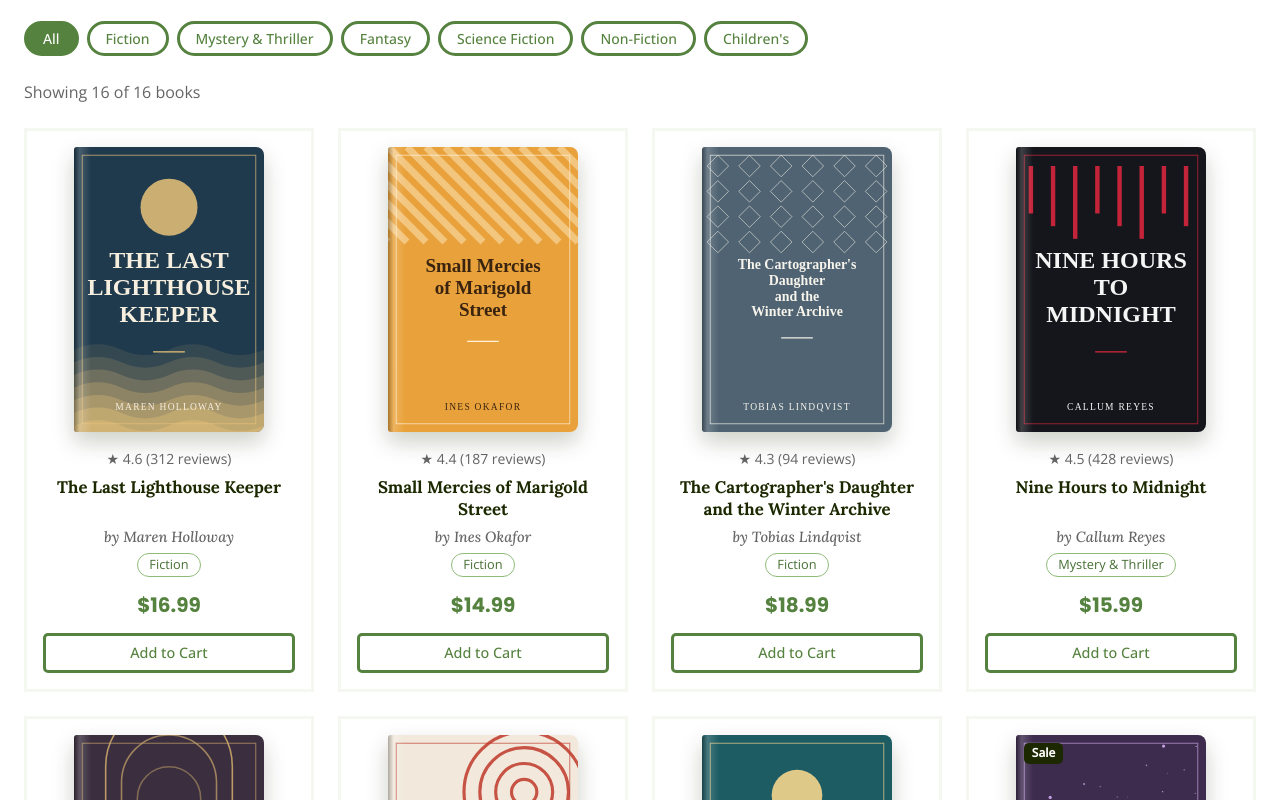
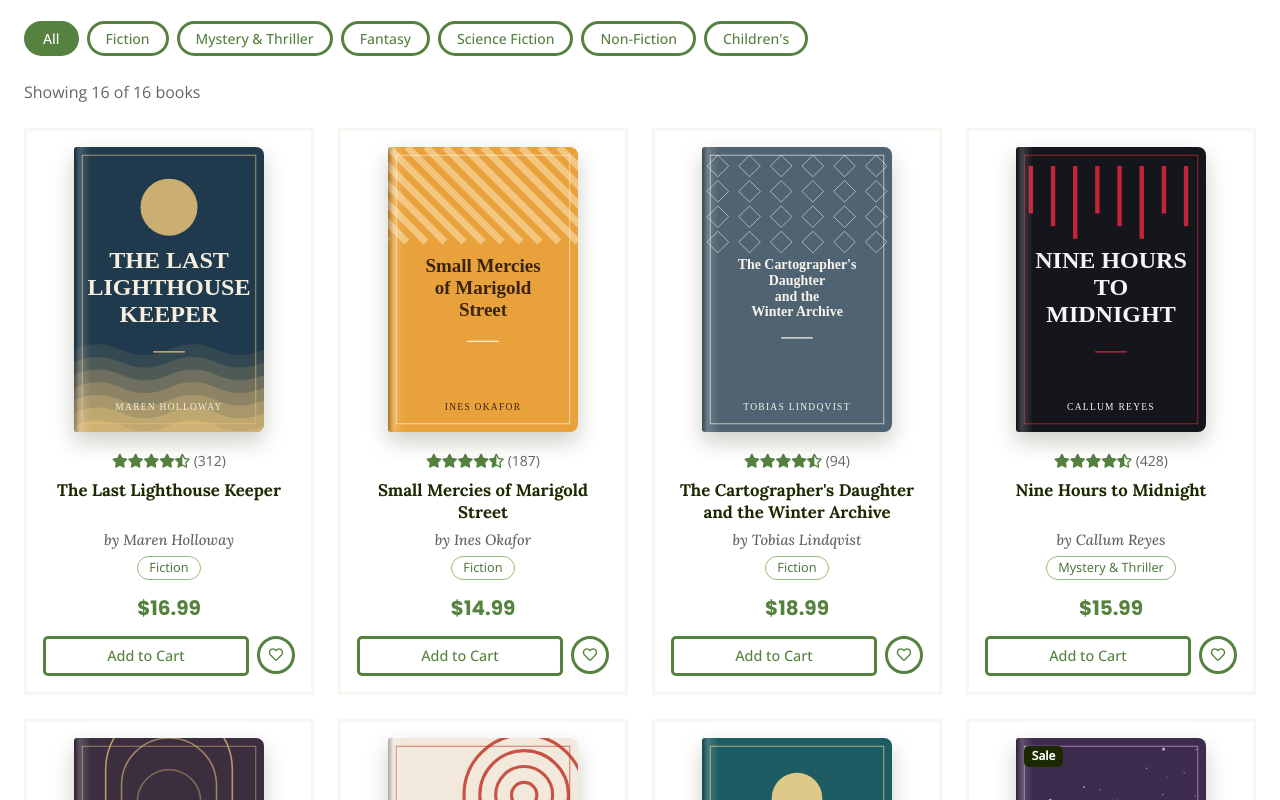
Before and after one commit to AbdalazizHweidi/BookStore-Ecommers, a React (Vite) app: page /books in a window 1280 px wide. Shown: the part 400-1200 px from the top of the page. Built offline with nearby package versions, Linux system fonts and the light colour scheme.

Commit message:
feat: add wishlist heart to book cards

```diff
--- a/src/components/BookCard.tsx
+++ b/src/components/BookCard.tsx
@@ -1,24 +1,22 @@
-
 import { useCartStore } from "../store/cartStore";
+import { useWishlistStore } from "../store/wishlistStore";
 import type { Book } from "../types/book";
 import { formatPrice } from "../utils/formatPrice";
+import StarRating from "./StarRating";
 
-type Props = {
+interface BookCardProps {
   book: Book;
+  // "shop" shows a heart toggle. "wishlist" shows a Remove button instead.
   variant?: "shop" | "wishlist";
-  inWishlist?: boolean;
-  onToggleWishlist?: (bookId: string) => void;
-  onRemoveWishlist?: (bookId: string) => void;
-};
+}
 
-export default function BookCard({
-  book,
-  variant = "shop",
-  inWishlist = false,
-  onToggleWishlist,
-  onRemoveWishlist,
-}: Props) {
+export default function BookCard({ book, variant = "shop" }: BookCardProps) {
   const addToCart = useCartStore((state) => state.addToCart);
+  const isInWishlist = useWishlistStore((state) => state.bookIds.includes(book.id));
+  const toggleWishlist = useWishlistStore((state) => state.toggleWishlist);
+  const removeFromWishlist = useWishlistStore((state) => state.removeFromWishlist);
+
+  const isOnSale = book.originalPrice !== undefined;
 
   return (
     <article className="book-card product-item text-center border h-100 p-3 d-flex flex-column">
@@ -31,15 +29,12 @@ export default function BookCard({
           height={900}
           loading="lazy"
         />
-        {book.originalPrice !== undefined && (
-          <span className="badge book-sale-badge">Sale</span>
-        )}
+        {isOnSale && <span className="badge book-sale-badge">Sale</span>}
       </div>
 
-      <p className="small text-secondary mb-2">
-        ★ {book.rating} ({book.reviewCount} reviews)
-      </p>
+      <StarRating rating={book.rating} reviewCount={book.reviewCount} />
 
+      {/* Long titles are cut after two lines; the full title is in the tooltip and the cover. */}
       <h3 className="book-title h6" title={book.title}>
         {book.title}
       </h3>
@@ -49,52 +44,37 @@ export default function BookCard({
       <div className="mt-auto">
         <p className="book-price h5 text-primary mb-3">
           {formatPrice(book.price)}
-          {book.originalPrice !== undefined && (
+          {isOnSale && (
             <del className="ms-2 small text-secondary">
-              {formatPrice(book.originalPrice)}
+              <span className="visually-hidden">Original price </span>
+              {formatPrice(book.originalPrice!)}
             </del>
           )}
         </p>
 
         <div className="d-flex gap-2">
-          <button
-            type="button"
-            className="btn btn-outline-primary flex-grow-1 px-2"
-            aria-label={`Add to Cart: ${book.title}`}
-            onClick={() => addToCart(book.id)}
-          >
-            Add to Cart
+          <button type="button" className="btn btn-outline-primary flex-grow-1 px-2" onClick={() => addToCart(book.id)}>
+            Add to Cart<span className="visually-hidden">: {book.title}</span>
           </button>
 
-          {variant === "shop" && onToggleWishlist && (
+          {variant === "shop" ? (
             <button
               type="button"
-              className={`btn btn-square wishlist-btn ${
-                inWishlist ? "btn-primary" : "btn-outline-primary"
-              }`}
-              aria-label={
-                inWishlist
-                  ? `Remove ${book.title} from wishlist`
-                  : `Add ${book.title} to wishlist`
-              }
-              aria-pressed={inWishlist}
-              onClick={() => onToggleWishlist(book.id)}
+              className={"btn btn-square wishlist-btn " + (isInWishlist ? "btn-primary" : "btn-outline-primary")}
+              aria-pressed={isInWishlist}
+              aria-label={isInWishlist ? `Remove ${book.title} from wishlist` : `Add ${book.title} to wishlist`}
+              onClick={() => toggleWishlist(book.id)}
             >
-              <i
-                className={`${inWishlist ? "fas" : "far"} fa-heart`}
-                aria-hidden="true"
-              />
+              <i className={(isInWishlist ? "fas" : "far") + " fa-heart"} aria-hidden="true"></i>
             </button>
-          )}
-
-          {variant === "wishlist" && onRemoveWishlist && (
+          ) : (
             <button
               type="button"
               className="btn btn-square btn-outline-primary wishlist-btn"
               aria-label={`Remove ${book.title} from wishlist`}
-              onClick={() => onRemoveWishlist(book.id)}
+              onClick={() => removeFromWishlist(book.id)}
             >
-              <i className="far fa-trash-alt" aria-hidden="true" />
+              <i className="far fa-trash-alt" aria-hidden="true"></i>
             </button>
           )}
         </div>
--- a/src/pages/BooksPage.tsx
+++ b/src/pages/BooksPage.tsx
@@ -10,66 +10,137 @@ import type { Category } from "../types/book";
 import { priceRangeLabels, type PriceRange, type SortOption } from "../utils/filterBooks";
 
 export default function BooksPage() {
-  const [params, setParams] = useSearchParams();
-  const requestedCategory = categoryNames.find((name) => name === params.get("category")) ?? "All";
-  const { filters, visibleBooks, hasActiveFilters, setSearchText, setCategory, setPriceRange,
-    setSortBy, resetFilters } = useBookFilters(requestedCategory);
+  // The footer and the home page tiles link here with ?category=Fantasy (for example).
+  const [searchParams, setSearchParams] = useSearchParams();
+  const categoryFromUrl = categoryNames.find((name) => name === searchParams.get("category")) ?? "All";
 
-  useEffect(() => { setCategory(requestedCategory); }, [requestedCategory, setCategory]);
-  const selectCategory = (category: Category | "All") => {
+  const {
+    filters,
+    visibleBooks,
+    hasActiveFilters,
+    setSearchText,
+    setCategory,
+    setPriceRange,
+    setSortBy,
+    resetFilters,
+  } = useBookFilters(categoryFromUrl);
+
+  // If the URL changes while we are already on this page, follow it.
+  useEffect(() => {
+    setCategory(categoryFromUrl);
+    // eslint-disable-next-line react-hooks/exhaustive-deps
+  }, [categoryFromUrl]);
+
+  function pickCategory(category: Category | "All") {
     setCategory(category);
-    setParams(category === "All" ? {} : { category });
-  };
-  const clear = () => { resetFilters(); setParams({}); };
+    setSearchParams(category === "All" ? {} : { category });
+  }
+
+  function clearFilters() {
+    resetFilters();
+    setSearchParams({});
+  }
 
   return (
     <>
       <PageHeader title="Shop Books" crumbs={[{ label: "Home", to: "/" }, { label: "Books" }]} />
-      <div className="container-fluid pb-5"><div className="container">
-        <form role="search" className="row g-3 mb-4" onSubmit={(event) => event.preventDefault()}>
+
+      <div className="container-fluid pb-5">
+        <div className="container">
+          {/* Search, price and sort */}
+          <form className="row g-3 mb-4" role="search" onSubmit={(event) => event.preventDefault()}>
             <div className="col-lg-5">
-            <label htmlFor="book-search" className="visually-hidden">Search books</label>
-            <input id="book-search" type="search" className="form-control" placeholder="Search by title or author"
-              value={filters.searchText} onChange={(event) => setSearchText(event.target.value)} />
+              <label htmlFor="book-search" className="visually-hidden">
+                Search books
+              </label>
+              <input
+                id="book-search"
+                type="search"
+                className="form-control"
+                placeholder="Search by title or author"
+                value={filters.searchText}
+                onChange={(event) => setSearchText(event.target.value)}
+              />
             </div>
             <div className="col-6 col-lg-3">
-            <label htmlFor="price-range" className="visually-hidden">Price range</label>
-            <select id="price-range" className="form-select" value={filters.priceRange}
-              onChange={(event) => setPriceRange(event.target.value as PriceRange)}>
+              <label htmlFor="price-range" className="visually-hidden">
+                Price range
+              </label>
+              <select
+                id="price-range"
+                className="form-select"
+                value={filters.priceRange}
+                onChange={(event) => setPriceRange(event.target.value as PriceRange)}
+              >
                 {(Object.keys(priceRangeLabels) as PriceRange[]).map((range) => (
-                <option key={range} value={range}>{priceRangeLabels[range]}</option>
+                  <option key={range} value={range}>
+                    {priceRangeLabels[range]}
+                  </option>
                 ))}
               </select>
             </div>
             <div className="col-6 col-lg-4">
-            <label htmlFor="sort-by" className="visually-hidden">Sort by</label>
-            <select id="sort-by" className="form-select" value={filters.sortBy}
-              onChange={(event) => setSortBy(event.target.value as SortOption)}>
+              <label htmlFor="sort-by" className="visually-hidden">
+                Sort by
+              </label>
+              <select
+                id="sort-by"
+                className="form-select"
+                value={filters.sortBy}
+                onChange={(event) => setSortBy(event.target.value as SortOption)}
+              >
                 <option value="default">Sort: Featured order</option>
                 <option value="price-low-high">Price: low to high</option>
                 <option value="price-high-low">Price: high to low</option>
               </select>
             </div>
           </form>
+
+          {/* Category pills */}
           <div className="d-flex flex-wrap gap-2 mb-4" role="group" aria-label="Filter by category">
-          {(["All", ...categoryNames] as (Category | "All")[]).map((category) => (
-            <button key={category} type="button" className={`btn btn-sm rounded-pill px-3 ${filters.category === category ? "btn-primary" : "btn-outline-primary"}`}
-              aria-pressed={filters.category === category} onClick={() => selectCategory(category)}>{category}</button>
+            {(["All", ...categoryNames] as (Category | "All")[]).map((name) => (
+              <button
+                key={name}
+                type="button"
+                className={"btn btn-sm rounded-pill px-3 " + (filters.category === name ? "btn-primary" : "btn-outline-primary")}
+                aria-pressed={filters.category === name}
+                onClick={() => pickCategory(name)}
+              >
+                {name}
+              </button>
             ))}
           </div>
+
           <div className="d-flex justify-content-between align-items-center mb-4">
-          <p className="mb-0" aria-live="polite">Showing {visibleBooks.length} of {books.length} books</p>
-          {hasActiveFilters && <button type="button" className="btn btn-link p-0" onClick={clear}>Clear filters</button>}
+            <p className="mb-0" aria-live="polite">
+              Showing {visibleBooks.length} of {books.length} books
+            </p>
+            {hasActiveFilters && (
+              <button type="button" className="btn btn-link p-0" onClick={clearFilters}>
+                Clear filters
+              </button>
+            )}
           </div>
-        {visibleBooks.length ? (
-          <div className="row g-4">{visibleBooks.map((book) => (
-            <div className="col-6 col-md-4 col-lg-3" key={book.id}><BookCard book={book} /></div>
-          ))}</div>
+
+          {visibleBooks.length > 0 ? (
+            <div className="row g-4">
+              {visibleBooks.map((book) => (
+                <div key={book.id} className="col-6 col-md-4 col-lg-3">
+                  <BookCard book={book} />
+                </div>
+              ))}
+            </div>
           ) : (
-          <EmptyState icon="fa-search" title="No books match your filters"
-            message="Try another search or price range." actionLabel="Clear Filters" onAction={clear} />
+            <EmptyState
+              icon="fa-search"
+              title="No books match your filters"
+              message="No books match what you picked. Try a different word, or clear the filters to see every book."
+              actionLabel="Clear Filters"
+              onAction={clearFilters}
+            />
           )}
-      </div></div>
+        </div>
+      </div>
     </>
   );
 }
```
Lines whose indentation alone changed are shown as unchanged.
